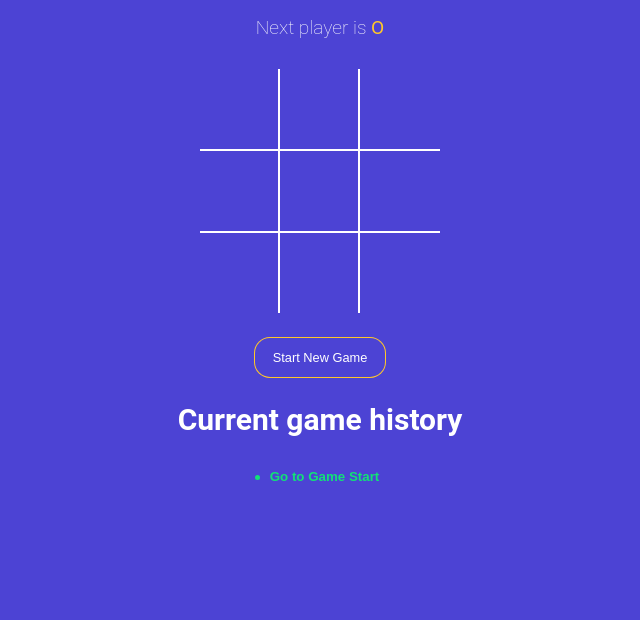
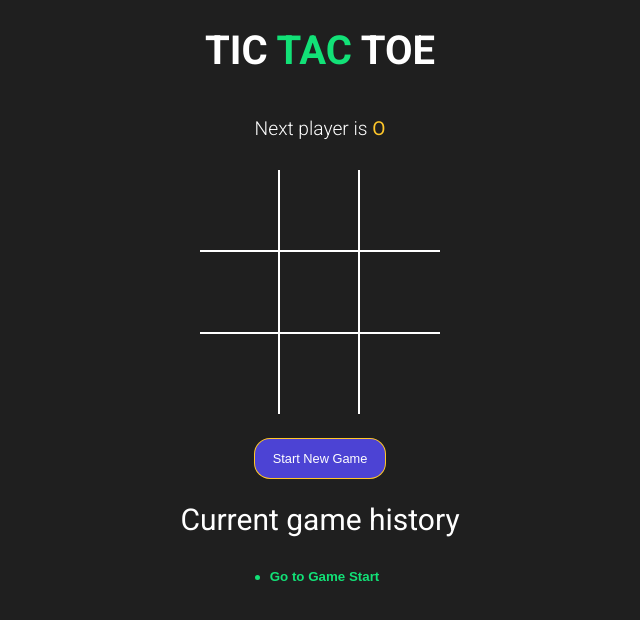
Before and after one commit to tpoornoday/tictactoe-game, a React (Vite) app: page / in a window 1280 px wide. Shown: the top 620 px of the page, without its empty margins (320-960 px from the left). Built offline with nearby package versions, Linux system fonts and the light colour scheme.

Commit message:
added title and added roboto font

```diff
--- a/index.html
+++ b/index.html
@@ -4,6 +4,10 @@
     <meta charset="UTF-8" />
     <link rel="icon" type="image/svg+xml" href="/vite.svg" />
     <meta name="viewport" content="width=device-width, initial-scale=1.0" />
+    <link
+      href="https://fonts.googleapis.com/css?family=Roboto:300,400,700&display=swap"
+      rel="stylesheet"
+    />
     <title>Tic tac toe</title>
   </head>
   <body>
--- a/src/App.jsx
+++ b/src/App.jsx
@@ -63,6 +63,9 @@
 
   return (
     <div className="app">
+      <h1>
+        TIC <span className="text-green">TAC</span> TOE
+      </h1>
       <StatusMessage winner={winner} gamingBoard={gamingBoard} />
       <Board
         squares={gamingBoard.squares}
@@ -77,7 +80,13 @@
       >
         Start New Game
       </button>
-      <h2>Current game history</h2>
+      <h2
+        style={{
+          fontWeight: 'normal',
+        }}
+      >
+        Current game history
+      </h2>
       <History history={history} moveTo={moveTo} currentMove={currentMove} />
     </div>
   );
--- a/src/styles.scss
+++ b/src/styles.scss
@@ -4,7 +4,7 @@
 
 body {
   font-family: 'Roboto', sans-serif;
-  background-color: $blue;
+  background-color: #1f1f1f;
   color: #fff;
   padding: 0;
   margin: 0;
```
